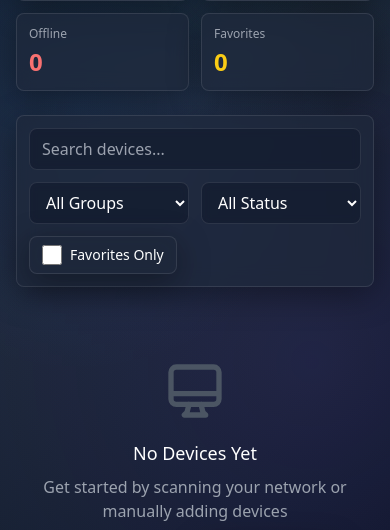
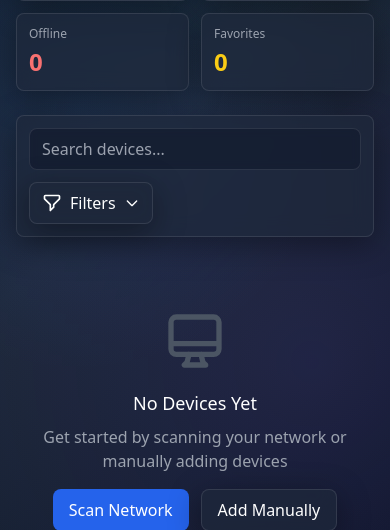
Before and after one commit to jameson-dev/LANControl, a Flask app: page /dashboard in a window 390 px wide. Shown: the part 313-843 px from the top of the page. Run offline with Flask 3, Linux system fonts and the light colour scheme; the visitor is signed in with stand-in values (Sample User, id 1); data that the repository does not hold is empty; some libraries are stand-ins or nearby versions.

Commit message:
Retry filter dropdown

```diff
--- a/templates/dashboard.html
+++ b/templates/dashboard.html
@@ -98,22 +98,66 @@
                        placeholder="Search devices..."
                        class="w-full px-3 sm:px-4 py-2 glass-input rounded-lg text-white placeholder-gray-400">
             </div>
-            <div class="flex gap-3 flex-wrap">
+            <div class="relative">
+                <button id="filterDropdownBtn"
+                        onclick="toggleFilterDropdown()"
+                        class="flex items-center gap-2 px-3 sm:px-4 py-2 glass hover:glass-hover rounded-lg text-white transition">
+                    <svg class="w-5 h-5" fill="none" stroke="currentColor" viewBox="0 0 24 24">
+                        <path stroke-linecap="round" stroke-linejoin="round" stroke-width="2" d="M3 4a1 1 0 011-1h16a1 1 0 011 1v2.586a1 1 0 01-.293.707l-6.414 6.414a1 1 0 00-.293.707V17l-4 4v-6.586a1 1 0 00-.293-.707L3.293 7.293A1 1 0 013 6.586V4z"/>
+                    </svg>
+                    <span>Filters</span>
+                    <span id="filterBadge" class="hidden px-2 py-0.5 bg-blue-500 text-white text-xs rounded-full">0</span>
+                    <svg class="w-4 h-4" fill="none" stroke="currentColor" viewBox="0 0 24 24">
+                        <path stroke-linecap="round" stroke-linejoin="round" stroke-width="2" d="M19 9l-7 7-7-7"/>
+                    </svg>
+                </button>
+
+                <!-- Filter Dropdown -->
+                <div id="filterDropdown" class="hidden absolute top-full right-0 mt-2 w-72 glass rounded-lg shadow-xl z-50 border border-white/10">
+                    <div class="p-4 space-y-4">
+                        <div>
+                            <label class="block text-sm font-medium text-gray-300 mb-2">Group</label>
                             <select id="groupFilter"
-                        class="flex-1 sm:flex-none px-3 sm:px-4 py-2 glass-input rounded-lg text-white">
+                                    onchange="updateFilterBadge()"
+                                    class="w-full px-3 py-2 glass-input rounded-lg text-white">
                                 <option value="">All Groups</option>
                             </select>
+                        </div>
+
+                        <div>
+                            <label class="block text-sm font-medium text-gray-300 mb-2">Status</label>
                             <select id="statusFilter"
-                        class="flex-1 sm:flex-none px-3 sm:px-4 py-2 glass-input rounded-lg text-white">
+                                    onchange="updateFilterBadge()"
+                                    class="w-full px-3 py-2 glass-input rounded-lg text-white">
                                 <option value="">All Status</option>
                                 <option value="online">Online</option>
                                 <option value="offline">Offline</option>
                                 <option value="unknown">Unknown</option>
                             </select>
-                <label class="flex items-center space-x-2 px-3 sm:px-4 py-2 glass rounded-lg cursor-pointer hover:glass-hover transition">
-                    <input type="checkbox" id="favoritesOnly" class="form-checkbox h-5 w-5 text-blue-600">
-                    <span class="text-white text-sm sm:text-base">Favorites Only</span>
+                        </div>
+
+                        <div class="pt-2 border-t border-white/10">
+                            <label class="flex items-center space-x-2 cursor-pointer">
+                                <input type="checkbox"
+                                       id="favoritesOnly"
+                                       onchange="updateFilterBadge()"
+                                       class="form-checkbox h-5 w-5 text-blue-600">
+                                <span class="text-white text-sm">Favorites Only</span>
                             </label>
+                        </div>
+
+                        <div class="flex gap-2 pt-2">
+                            <button onclick="clearAllFilters()"
+                                    class="flex-1 px-3 py-2 glass hover:glass-hover bg-red-600/20 hover:bg-red-600/30 text-white rounded-lg text-sm font-medium transition">
+                                Clear All
+                            </button>
+                            <button onclick="toggleFilterDropdown()"
+                                    class="flex-1 px-3 py-2 glass hover:glass-hover bg-blue-600/20 hover:bg-blue-600/30 text-white rounded-lg text-sm font-medium transition">
+                                Apply
+                            </button>
+                        </div>
+                    </div>
+                </div>
             </div>
         </div>
     </div>
```
Also changed, not shown: static/js/devices.js (+51 -0 lines). Lines whose indentation alone changed are shown as unchanged.
